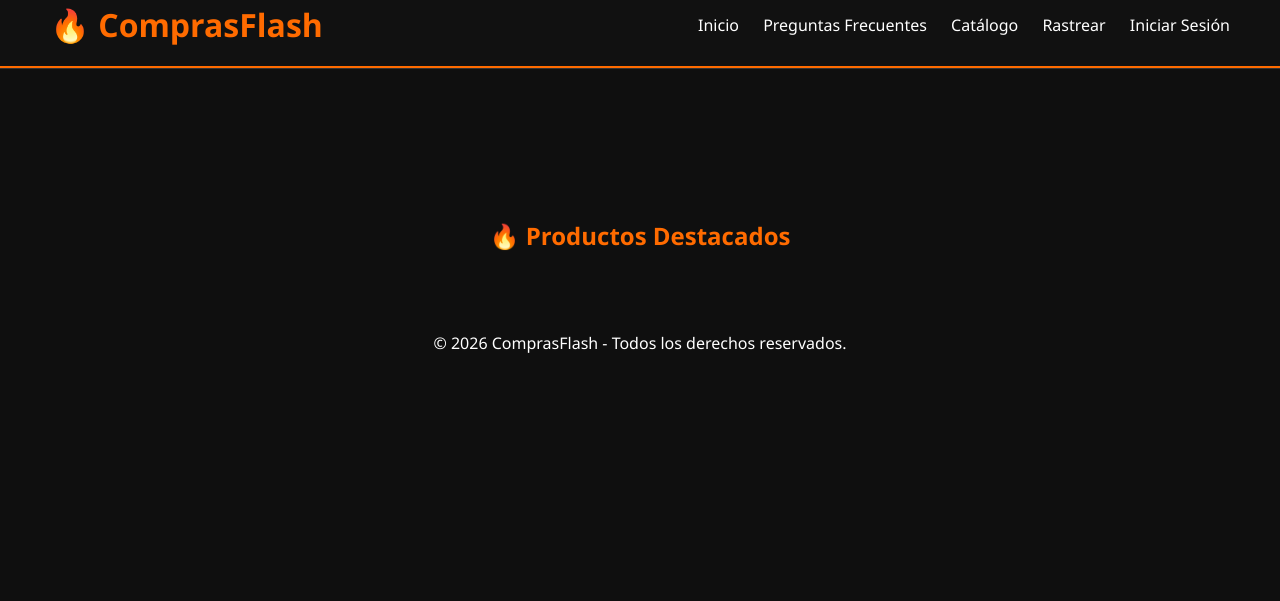
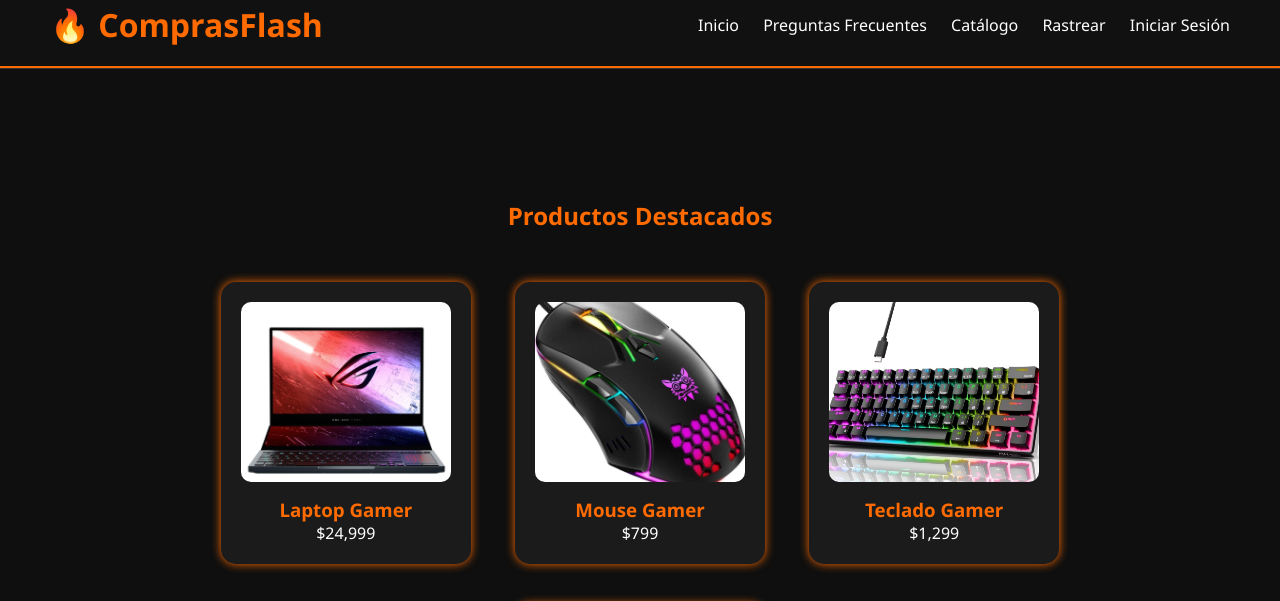
Before and after one commit to LioXz23/ComprasFlash, a plain HTML site: page index.html in a window 1280 px wide. Shown: the part 322-923 px from the top of the page. Before the commit the page ends 800 px from the top, so only its background shows below. Drawn offline with Linux system fonts and the light colour scheme.

Commit message:
Add files via upload

```diff
--- a/index.html
+++ b/index.html
@@ -255,6 +255,38 @@ html{
     margin-top:5px;
 }
 
+.destacados{
+    text-align:center;
+    margin-top:60px;
+}
+
+.producto{
+    display:inline-block;
+    width:250px;
+    margin:20px;
+    padding:20px;
+
+    background:#1b1b1b;
+
+    border-radius:15px;
+
+    box-shadow:
+    0 0 10px #ff6b00;
+}
+
+.producto img{
+    width:100%;
+    height:180px;
+
+    object-fit:cover;
+
+    border-radius:10px;
+}
+
+.producto h3{
+    margin-top:10px;
+    color:#ff6b00;
+}
     </style>
 </head>
 
@@ -287,11 +319,57 @@ html{
 
 <footer>
 
-    <section class="destacados">
+   <section class="destacados">
 
-    <h2>🔥 Productos Destacados</h2>
+    <h2>Productos Destacados</h2>
 
-    <div id="productosDestacados"></div>
+    <div class="producto">
+
+        <img
+        src="Productos/laptop_gamer.png"
+        alt="Laptop Gamer">
+
+        <h3>Laptop Gamer</h3>
+
+        <p>$24,999</p>
+
+    </div>
+
+    <div class="producto">
+
+        <img
+        src="Productos/mouse_gamer.png"
+        alt="Mouse Gamer">
+
+        <h3>Mouse Gamer</h3>
+
+        <p>$799</p>
+
+    </div>
+
+    <div class="producto">
+
+        <img
+        src="Productos/teclado_gamer.png"
+        alt="Teclado Gamer">
+
+        <h3>Teclado Gamer</h3>
+
+        <p>$1,299</p>
+
+    </div>
+
+    <div class="producto">
+
+        <img
+        src="Productos/silla_gamer.png"
+        alt="Silla Gamer">
+
+        <h3>Silla Gamer</h3>
+
+        <p>$3,499</p>
+
+    </div>
 
 </section>
     © 2026 ComprasFlash - Todos los derechos reservados.
```
